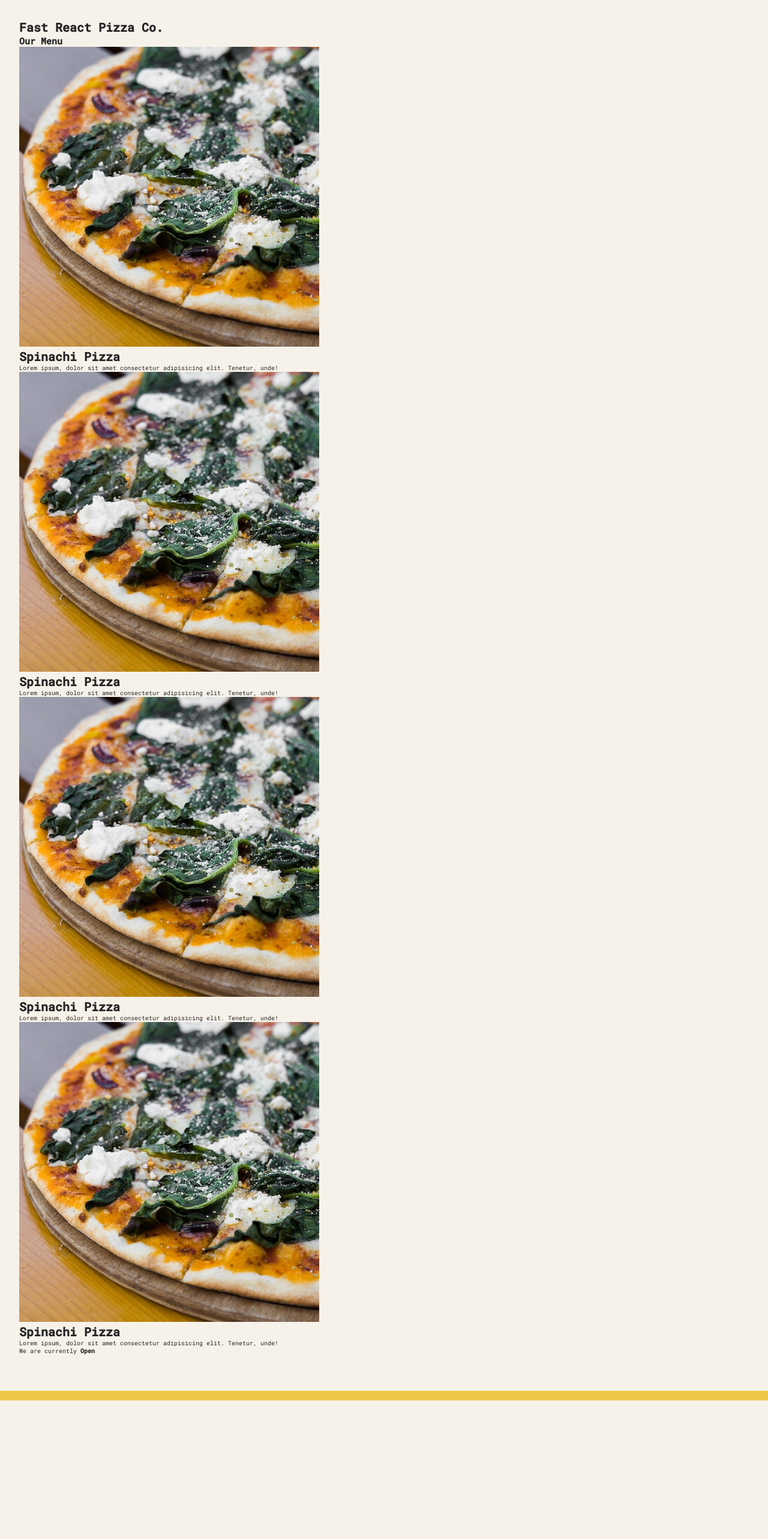
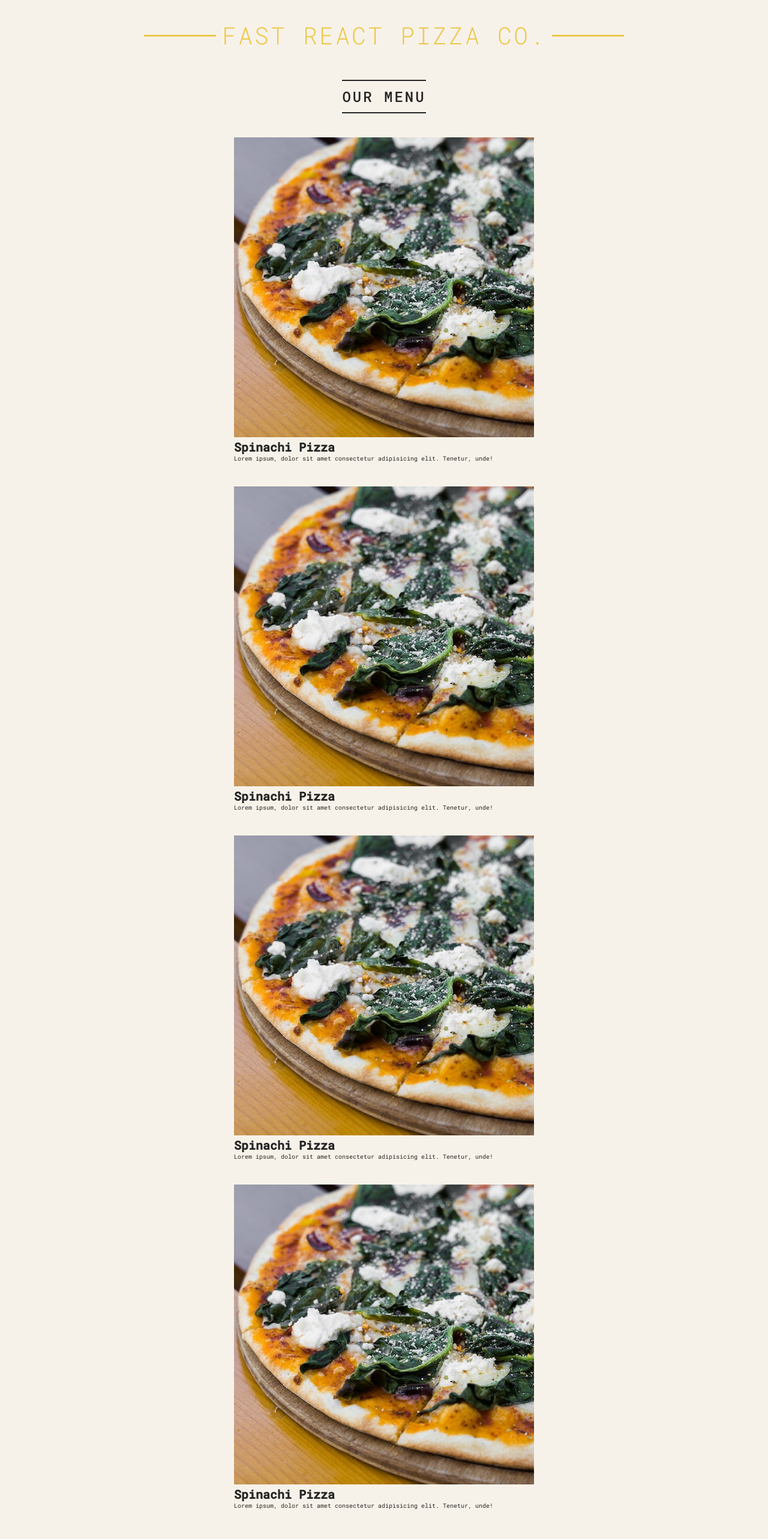
Before and after one commit to emmeiwhite/4.-React-to-succeed-no-shortcuts, a React (Vite) app: page / in a window 1280 px wide. Shown: the top 2566 px of the page at 60% size. Before the commit the page ends 2335 px from the top, so only its background shows below. Built offline with nearby package versions, Linux system fonts and the light colour scheme.

Commit message:
9. header and footer updates

```diff
--- a/index.html
+++ b/index.html
@@ -1,13 +1,20 @@
-<!doctype html>
+<!DOCTYPE html>
 <html lang="en">
   <head>
     <meta charset="UTF-8" />
-    <link rel="icon" type="image/svg+xml" href="/vite.svg" />
-    <meta name="viewport" content="width=device-width, initial-scale=1.0" />
-    <title>my-react-app</title>
+    <link
+      rel="icon"
+      type="image/svg+xml"
+      href="/vite.svg" />
+    <meta
+      name="viewport"
+      content="width=device-width, initial-scale=1.0" />
+    <title>Pizza App</title>
   </head>
   <body>
     <div id="root"></div>
-    <script type="module" src="/src/main.jsx"></script>
+    <script
+      type="module"
+      src="/src/main.jsx"></script>
   </body>
 </html>
--- a/src/App.jsx
+++ b/src/App.jsx
@@ -1,7 +1,11 @@
 import Pizza from './Pizza'
 
 function Header() {
-  return <h1>Fast React Pizza Co.</h1>
+  return (
+    <header className="header">
+      <h1> Fast React Pizza Co.</h1>
+    </header>
+  )
 }
 
 function Footer() {
@@ -12,7 +16,7 @@ function Footer() {
 
   const isOpen = hour >= openHour && hour < closeHour
   return (
-    <footer>
+    <footer className="footer">
       We are currently <strong>{isOpen ? 'Open' : 'Closed'} </strong>
     </footer>
   )
@@ -21,7 +25,7 @@ function Footer() {
 
 function Menu() {
   return (
-    <div>
+    <div className="menu">
       <h2>Our Menu</h2>
       <Pizza />
       <Pizza />
@@ -32,7 +36,7 @@ function Menu() {
 }
 export default function App() {
   return (
-    <div>
+    <div className="container">
       <Header />
       <Menu />
       <Footer />
--- a/src/index.css
+++ b/src/index.css
@@ -44,7 +44,7 @@ body {
 
   text-transform: uppercase;
   text-align: center;
-  font-size: 5.2rem;
+  font-size: 4rem;
   font-weight: 300;
   letter-spacing: 3px;
   position: relative;
```
